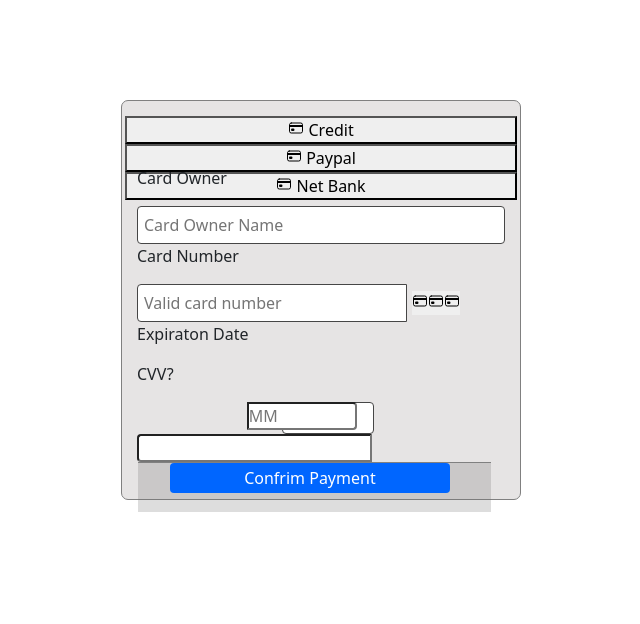
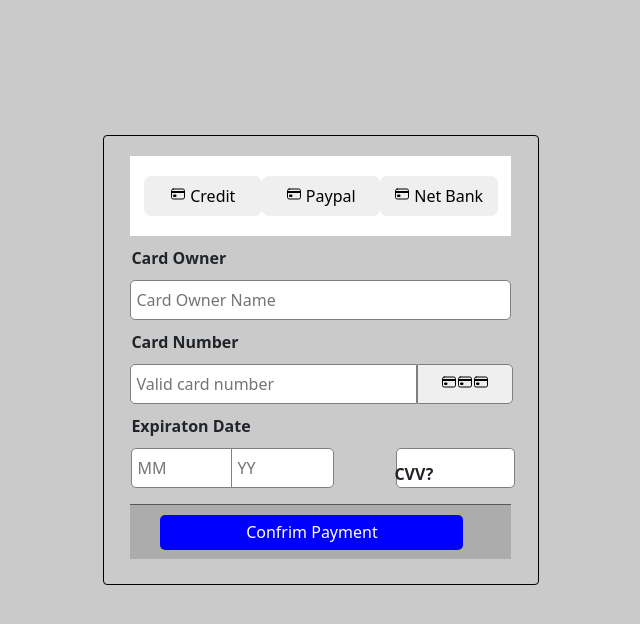
Before and after one commit to KamilMirzoev/test1, a plain HTML site: page index.htm in a window 1280 px wide. Shown: the whole page, without its empty margins (319-959 px from the left). Drawn offline with nearby package versions, Linux system fonts and the light colour scheme.

Commit message:
Update style.css

```diff
--- a/style.css
+++ b/style.css
@@ -3,104 +3,109 @@
     margin: 0;
 }
 .container{
-    margin-top: 100px;
-    padding: 15px;
-    border: 1px solid grey;
-    border-radius: 7px;
-    width: 400px;
-    height: 400px;
-    background-color: rgb(230, 228, 228);
+    border: 1px solid black;
+    height: 450px;
+    width: 34%;
+    margin-top: 135px;
+    border-radius: 4px;
+    overflow: hidden;
 }
-.button{
-    margin-top: 10px;
-    border: none;
-    background-color: rgb(199, 199, 199);
-    color: black;
-    width: 96%;
-    height: 30px;
-    border-radius: 5px;
+body{
+    background-color: rgb(202, 202, 202);
 }
 .white{
-    height: 50px;
+    display: flex;
+    justify-content: center;
+    align-items: center;
+    width: 93%;
     background-color: white;
+    height: 80px;
+    margin-top: 20px;
+    margin-left: 14px;
 }
-.button:hover{
-    transition: 0.5s;
+.buttons{
+    border: none;
+    color: black;
+    width: 31%;
+    border-radius: 7px;
+    height: 40px;
+}
+.buttons:hover{
+    background-color: blue;
     color: white;
-    background-color: blue;
+    transition: 0.6s;
 }
-.mar{
-    margin-top: 10px;
-    color: black;
-    font-weight: 550;
+p{
+    margin: 10px 15px;
+    font-weight: 650;
+}
+.input{
+    height: 40px;
+    margin-left: 14px;
+    padding-left: 5px;
+    border-radius: 5px;
+    border: 1px solid grey;
 }
 #input{
-    width: 100%;
-    padding: 6px;
-    border-radius: 4px;
-    border: 1px solid rgb(70, 70, 70);
-}
-#width{
-    border-radius: 0 4px 4px 0;
-    position: absolute;
-    height: 38px;
-    background-color: rgb(122, 122, 122);
-    width: 100px;
-    border: 1px solid rgb(70, 70, 70);
-}
-#width i{
-    margin: 0 10px;
+    width: 93%;
 }
 #input2{
-    width: 73.5%;
-    padding: 6px;
-    border-radius: 4px 0 0 4px;
-    border: 1px solid rgb(70, 70, 70);
-}
-.flex{
-    display: flex;
-    justify-content: space-between;
-}
-#span{
-    margin-right: 65px;
-}
-.width{
-    border: 1px solid rgb(70, 70, 70);
-    padding: 3px;
-    width: 30%;
+    width: 70%;
+    border-radius: 5px 0 0 5px;
 }
 #button{
-    border:none;
+    width: 7.5%;
+    border-radius: 0 5px 5px 0;
+    border: 1px solid grey;
+    position: absolute;
+    height: 40px;
+}
+#abs{
+    position: absolute;
+    top: 56.5%;
+    margin-left: 278px;
 }
 #input3{
-    border-radius: 0 4px 4px 0;
-    width: 110px;
-    position: absolute;
-    right: 47.2%;
+    margin-left: 15px;
+    border-radius: 5px 0 0 5px;
+    border: 1px solid grey;
+    height: 40px;
+    padding-left: 5px;
+    width: 25%;
 }
 #input4{
-    border-radius: 4px;
-    border: 1px solid rgb(70, 70, 70);
-    padding: 3px;
-    margin-left: 145px;
-    width: 25%;
+    border-radius: 0 5px 5px 0;
+    border: 1px solid grey;
+    width: 8%;
+    height: 40px;
+    padding-left: 5px;
+    position: absolute;
+    left: 43%;
 }
 #input5{
-    border-radius: 4px 0 0 4px;
+    margin-left: 158px;
+    width: 29%;
+    height: 40px;
+    border-radius: 5px;
+    border: 1px solid grey;
+}
+.grey{
+    display: flex;
+    justify-content: center;
+    align-items: center;
+    height: 55px;
+    background-color: rgb(172, 172, 172);
+    width: 93%;
+    margin-left: 14px;
+    margin-top: 16px;
+    border-top: 1px solid rgb(88, 88, 88);
 }
 .grey button{
-    background-color: rgb(0, 102, 255);
+    width: 85%;
+    margin-left: 18px;
+    border-radius: 5px;
+    background-color: blue;
     color: white;
     border: none;
-    border-radius: 4px;
-    width: 85%;
-    margin-left: 20px;
-    height: 30px;
+    height: 35px;
 }
-.grey{
-    width: 96%;
-    height: 50px;
-    border-top: 1px solid grey;
-    margin-left: 1px;
-    background-color: rgba(107, 107, 107, 0.233);
-}
```
